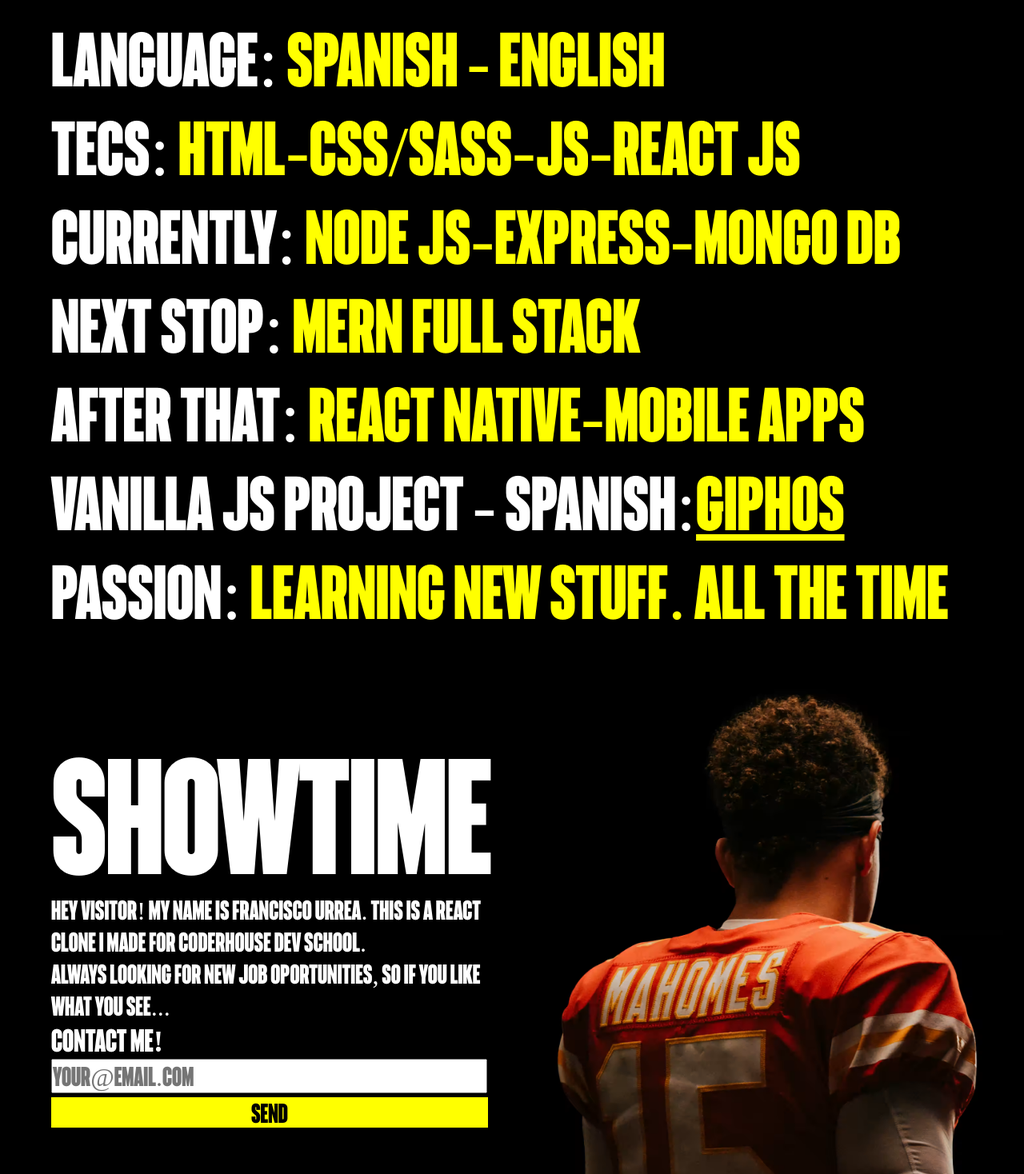
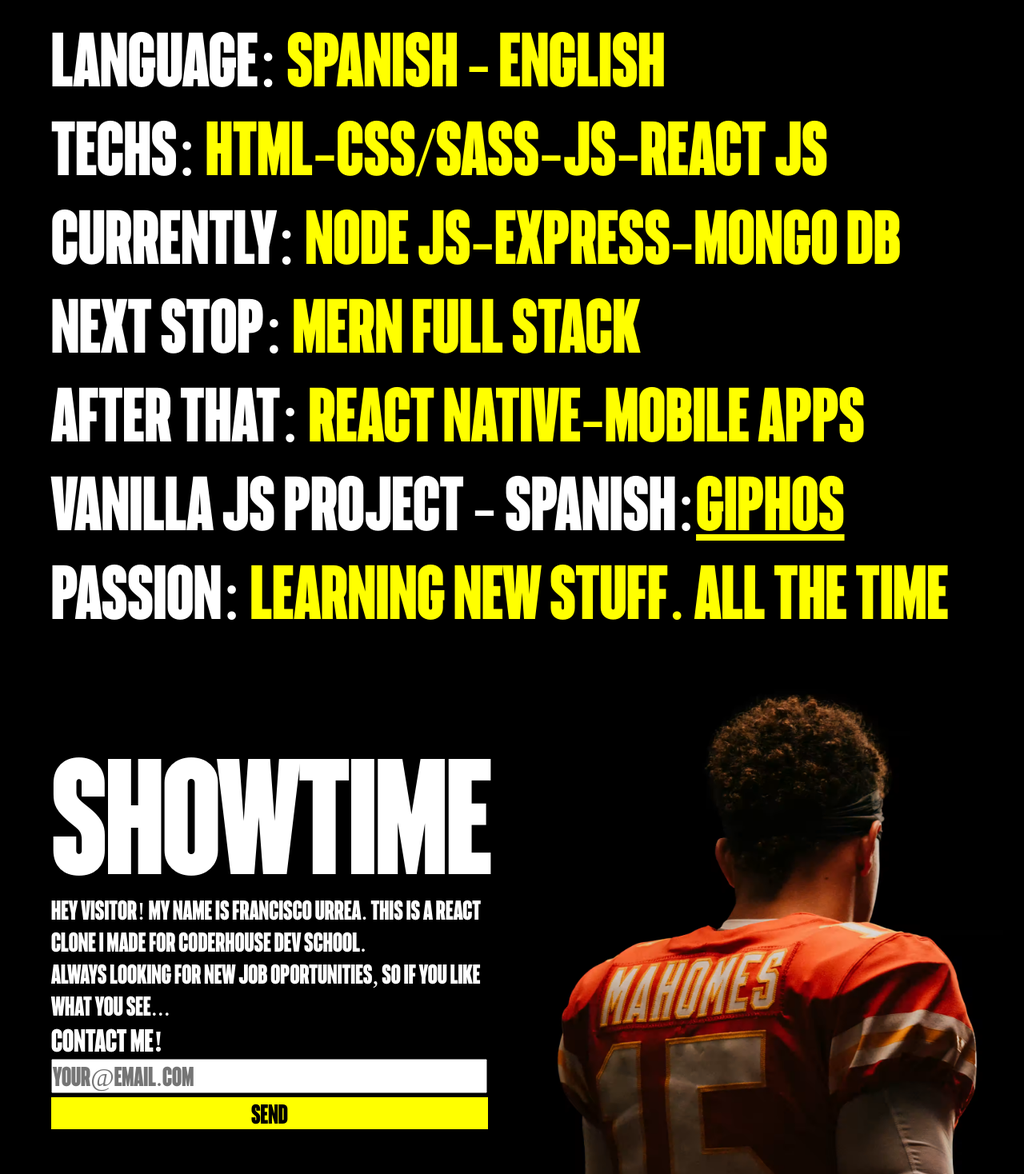
Before and after one commit to urreita9/PatMahomesEcommerceClone__coderHouse, a React (Create React App) app: page /about in a window 1280 px wide. Shown: the part 502-1970 px from the top of the page at 80% size. Built offline with nearby package versions, Linux system fonts and the light colour scheme; no server answers; the database is empty.

Commit message:
finishing styles

```diff
--- a/src/components/AboutScreen.jsx
+++ b/src/components/AboutScreen.jsx
@@ -28,7 +28,7 @@ const AboutScreen = () => {
 						<span className='second__span'>SPANISH - ENGLISH</span>
 					</p>
 					<p>
-						<span className='first__span'>TECS: </span>
+						<span className='first__span'>TECHS: </span>
 						<span className='second__span'>HTML-CSS/SASS-JS-REACT JS</span>
 					</p>
 					<p>
--- a/src/components/Footer.css
+++ b/src/components/Footer.css
@@ -42,8 +42,14 @@
 	color: black;
 	cursor: pointer;
 	font-size: 2.5vw;
-
+	padding-top: 20px;
+	padding-bottom: 20px;
 	height: 3vw;
+	display: flex;
+	align-items: center;
+}
+.footer__contact button span {
+	margin: 0 auto;
 }
 
 @media (max-width: 800px) {
--- a/src/components/Footer.jsx
+++ b/src/components/Footer.jsx
@@ -54,7 +54,7 @@ const Footer = () => {
 							}
 						}}
 					>
-						SEND
+						<span>SEND</span>
 					</button>
 				</div>
 			</div>
--- a/src/components/MahomiesSection.css
+++ b/src/components/MahomiesSection.css
@@ -4,6 +4,14 @@
 	max-width: 95vw;
 	margin: 0 auto;
 }
+.mahomies__top {
+	display: flex;
+}
+.mahomies__top p {
+	font-size: 3vw;
+	margin-top: 10%;
+}
+
 .mahomies__title {
 	font-family: patMahomesBold;
 	font-weight: lighter;
@@ -30,3 +38,13 @@
 	max-width: 95vw;
 	margin: 0 auto;
 }
+@media (max-width: 799px) {
+	.mahomies__top {
+		flex-direction: column;
+	}
+	.mahomies__title {
+		font-family: patMahomesBold;
+		font-weight: lighter;
+		width: 90vw;
+	}
+}
--- a/src/components/MahomiesSection.jsx
+++ b/src/components/MahomiesSection.jsx
@@ -5,9 +5,18 @@ import mahomies from "../assets/mahomies.jpg";
 const MahomiesSection = () => {
 	return (
 		<section className='mahomies'>
-			<h2 className='mahomies__title'>
-				15 <span>AND THE </span> <br /> MAHOMIES
-			</h2>
+			<div className='mahomies__top'>
+				<h2 className='mahomies__title'>
+					15 <span>AND THE </span> <br /> MAHOMIES
+				</h2>
+				<p>
+					15 and the Mahomies is dedicated to improving the lives of children.
+					The Foundation supports initiatives that focus on the health,
+					wellness, and communities in need of resources and other charitable
+					causes.
+				</p>
+			</div>
+
 			<div className='mahomies__image__container'>
 				<img
 					className='topCointainer__backgroundImage2'
--- a/src/components/SliderContainer.css
+++ b/src/components/SliderContainer.css
@@ -10,6 +10,10 @@
 .swiper-container {
 	width: 90vw;
 	height: 100%;
+}
+.swiper-button-next,
+.swiper-button-prev {
+	color: #f05f2a;
 }
 
 .swiper-slide {
--- a/src/components/SliderContainer.jsx
+++ b/src/components/SliderContainer.jsx
@@ -22,9 +22,6 @@ export default function SliderContainer({ products, loading }) {
 				slidesPerGroup={1}
 				loop={true}
 				loopFillGroupWithBlank={true}
-				pagination={{
-					clickable: true,
-				}}
 				navigation={true}
 				className='mySwiper'
 			>
```
